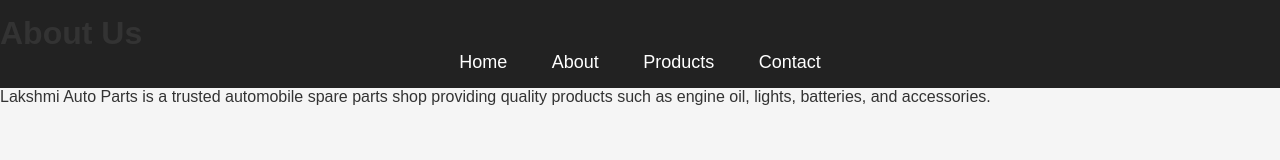
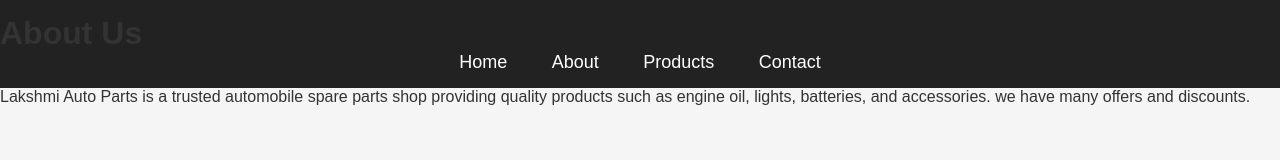
Before and after one commit to sriram-kannanv/LakshmiAutoParts-website, a plain HTML site: page about.html in a window 1280 px wide. Drawn offline with Linux system fonts and the light colour scheme.

Commit message:
Update about.html

```diff
--- a/about.html
+++ b/about.html
@@ -19,7 +19,7 @@
 <section>
     <p>
         Lakshmi Auto Parts is a trusted automobile spare parts shop providing
-        quality products such as engine oil, lights, batteries, and accessories.
+        quality products such as engine oil, lights, batteries, and accessories. we have many offers and discounts.
     </p>
 </section>
 
```
